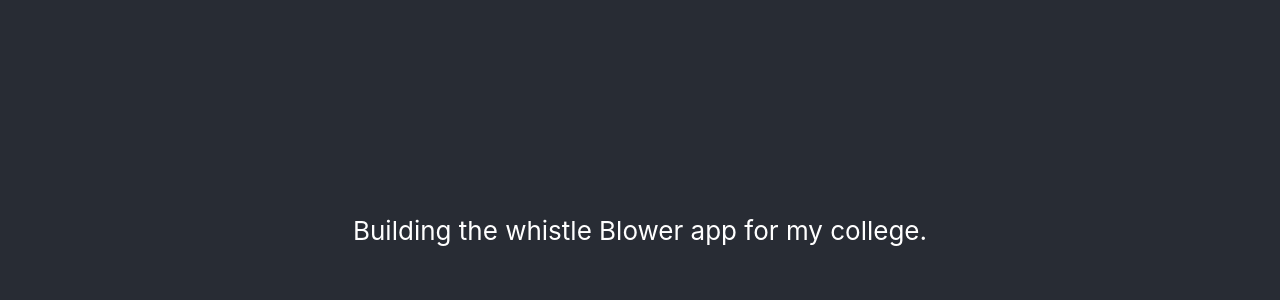
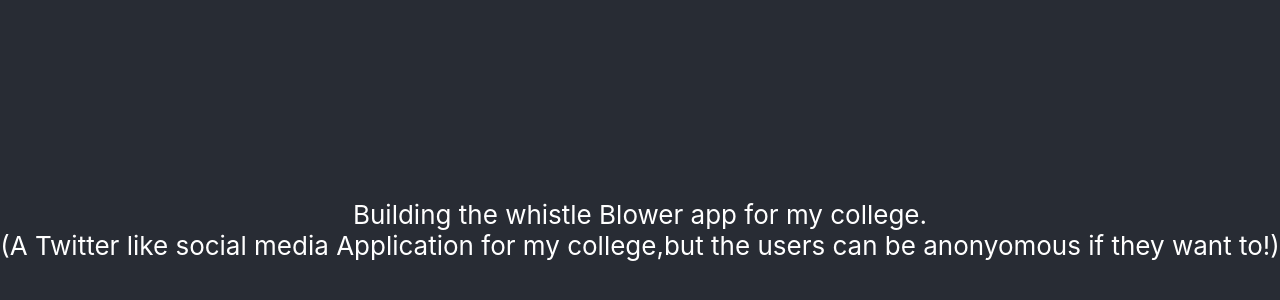
Before and after one commit to vinay1668/my-college, a React (Create React App) app: page / in a window 1280 px wide. Shown: the part 170-470 px from the top of the page. Built offline with nearby package versions, Linux system fonts and the light colour scheme.

Commit message:
Update App.js

```diff
--- a/src/App.js
+++ b/src/App.js
@@ -7,6 +7,8 @@
       <header className="App-header">
 
           Building the whistle Blower app for my college.
+         <br />
+          (A Twitter like social media Application for my college,but the users can be anonyomous if they want to!)
 
       </header>
     </div>
```
